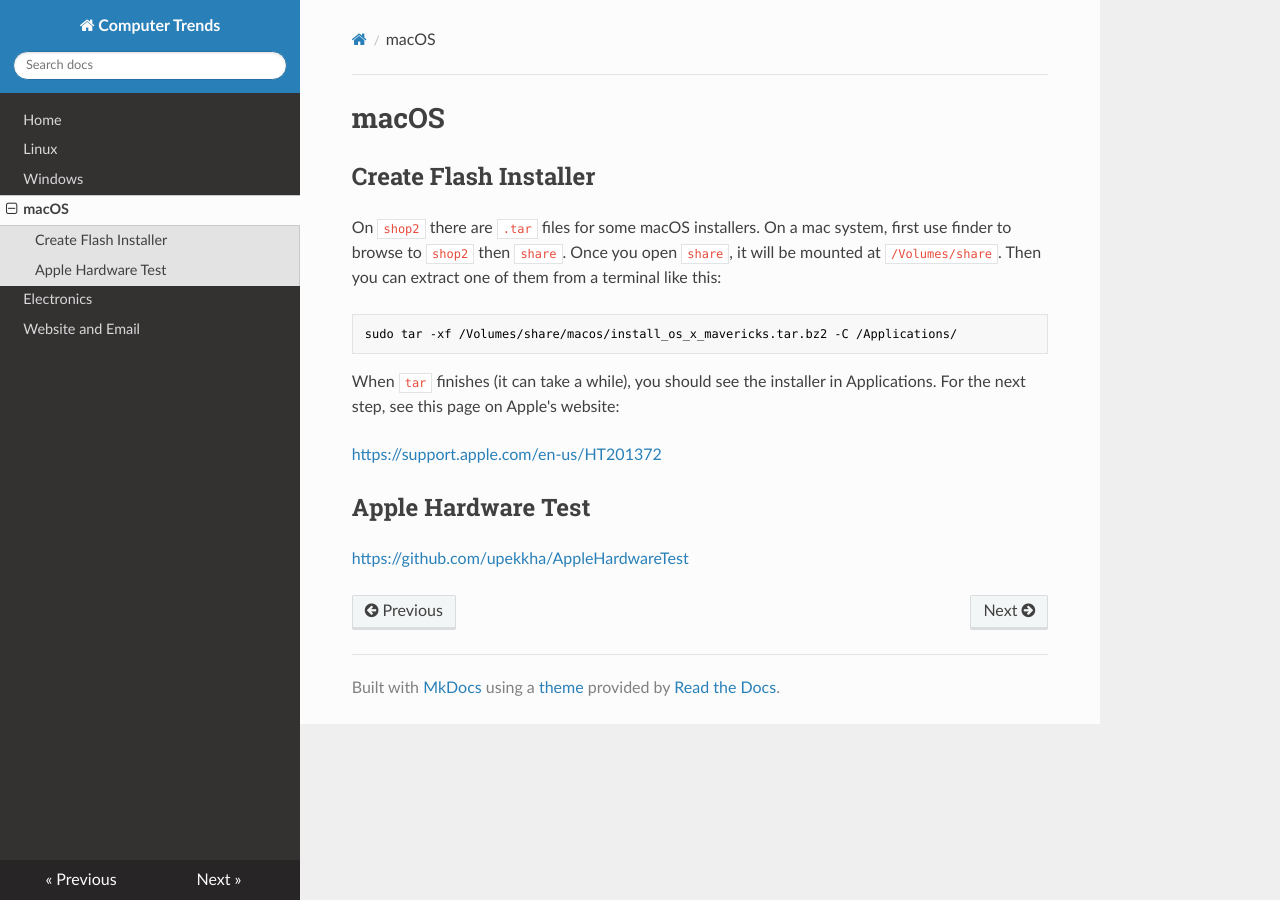
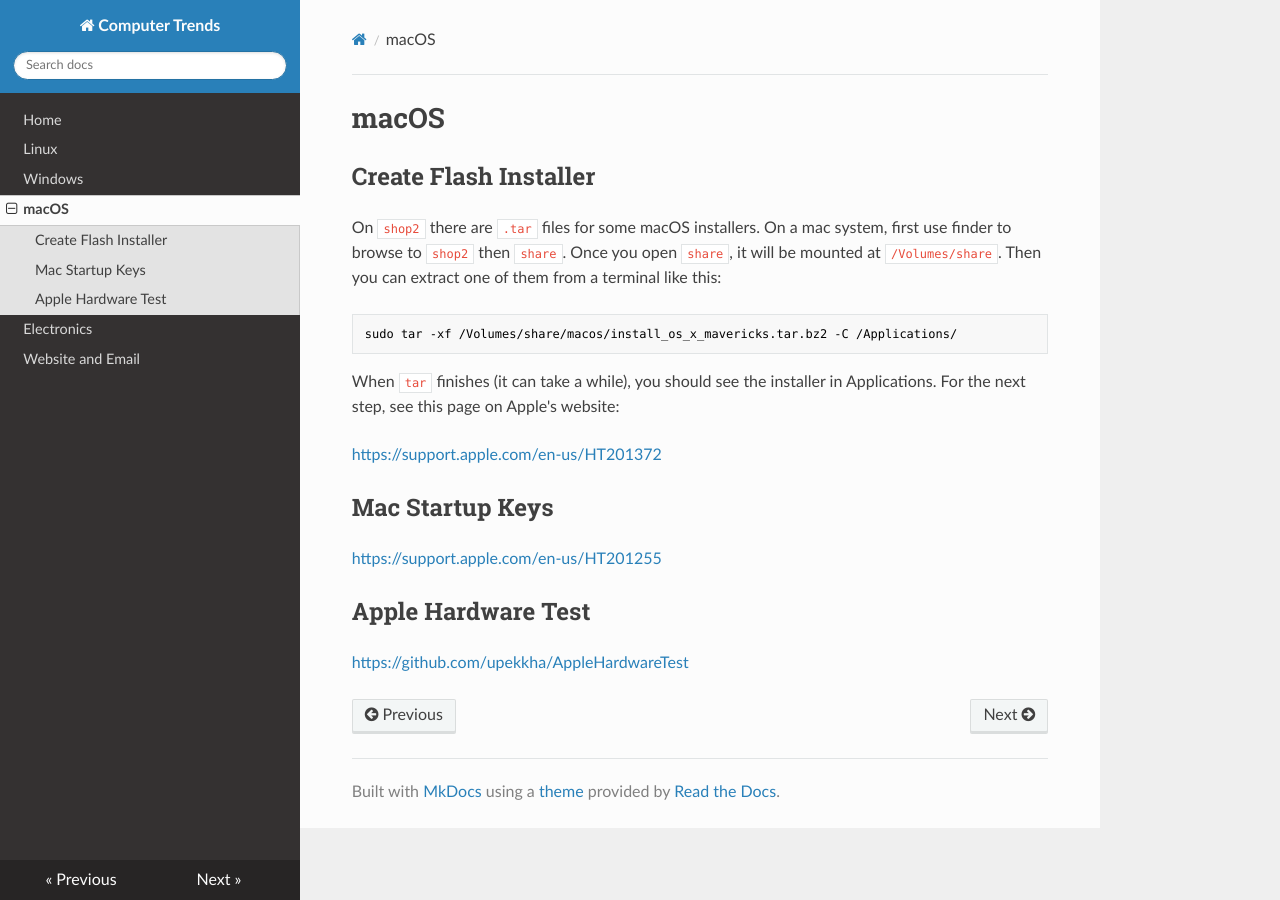
Before and after one commit to tortxof/ctrends-guide, an MkDocs documentation site: the page built from docs/macos.md, in a window 1280 px wide. Built offline with MkDocs 1.6.1, drawn with Linux system fonts in a browser that asks for light colours; nearby versions of some CDN libraries.

Commit message:
Add link to mac startup keys

```diff
--- a/docs/macos.md
+++ b/docs/macos.md
@@ -16,6 +16,10 @@ Applications. For the next step, see this page on Apple's website:
 
 <https://support.apple.com/en-us/HT201372>
 
+## Mac Startup Keys
+
+<https://support.apple.com/en-us/HT201255>
+
 ## Apple Hardware Test
 
 <https://github.com/upekkha/AppleHardwareTest>
```
